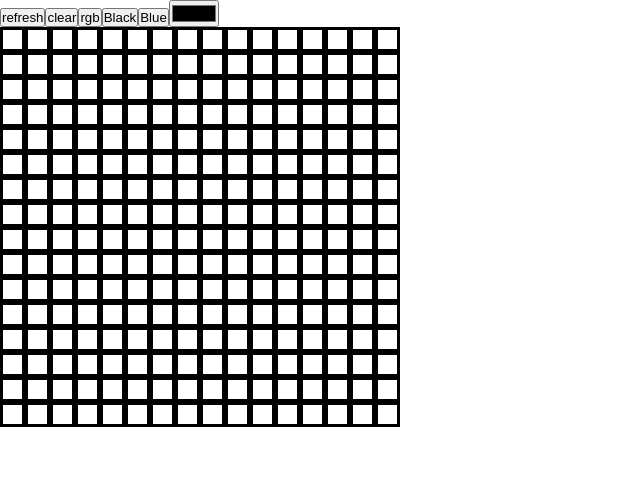
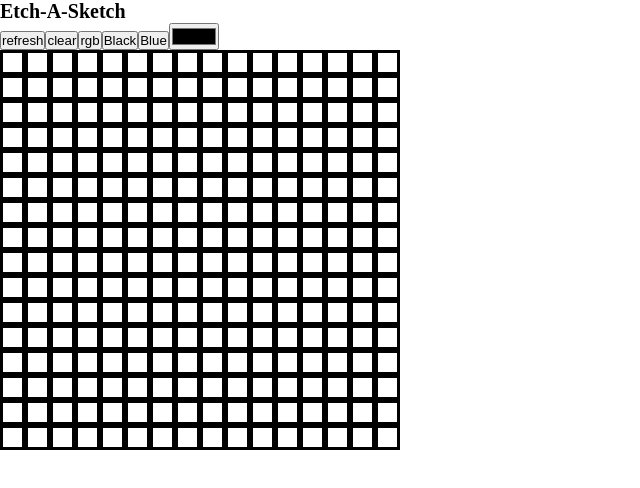
Before and after one commit to talipakcelik/top-project-etch-a-sketch, a plain HTML site: page index.html in a window 1280 px wide. Shown: the whole page, without its empty margins (0-640 px from the left). Drawn offline with Linux system fonts and the light colour scheme.

Commit message:
etch-a-sketch eklendi

```diff
--- a/index.html
+++ b/index.html
@@ -15,6 +15,7 @@
     <link rel="stylesheet" href="./css/general.css" />
   </head>
   <body>
+    <h1>Etch-A-Sketch</h1>
     <script src="./js/script.js"></script>
   </body>
 </html>
```
